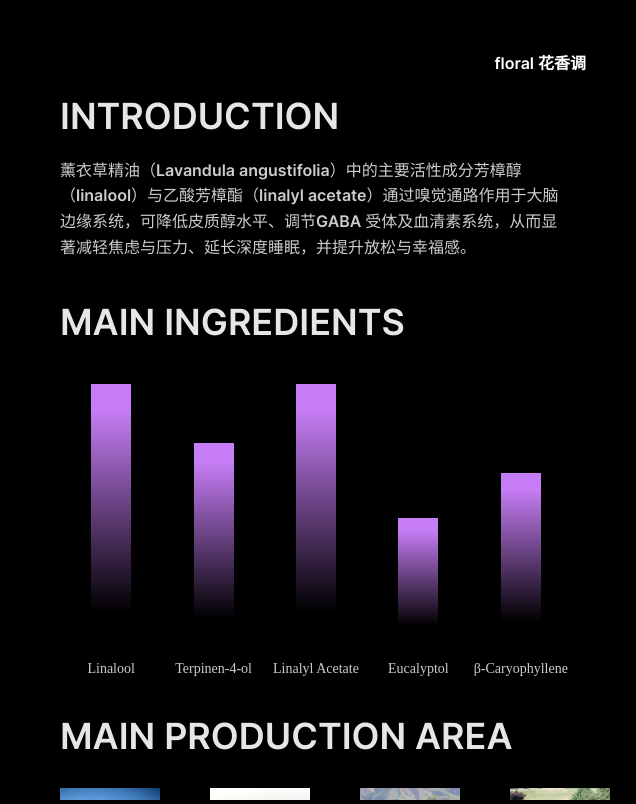
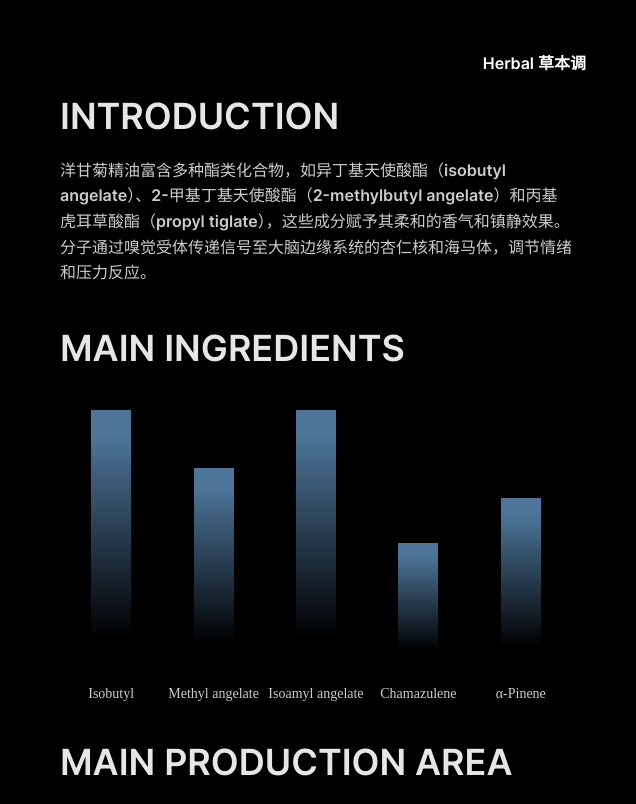
Before and after one commit to Yuxin-wq/Purfume, a plain HTML site: page pages/原料介绍3.html in a window 1280 px wide. Shown: the full height of the page, 644-1280 px from the left. Drawn offline with Linux system fonts and the light colour scheme.

Commit message:
jieshao3

```diff
--- a/assets/css/ingredient3-style.css
+++ b/assets/css/ingredient3-style.css
@@ -82,7 +82,7 @@ p,
 .bar {
   width: 40px;
   height: calc(100% - 20px);
-  background: linear-gradient(to top, #000000 10%, #c67df5 90%);
+  background: linear-gradient(to top, #000000 10%, #4C7599 90%);
   border-radius: 0;
 }
 
@@ -172,7 +172,7 @@ p,
 }
 
 /* 右上角固定文字 */
-.floral-title {
+.Herbal-title {
   position: fixed;
   top: 50px;
   right: 50px;
--- a/pages/原料介绍3.html
+++ b/pages/原料介绍3.html
@@ -14,7 +14,7 @@
     <!-- 左侧视频容器 -->
     <div class="video-container">
         <video autoplay loop muted playsinline>
-            <source src="../assets/videos/ingredient-Video.mp4" type="video/mp4">
+            <source src="../assets/videos/ingredient3-Video.mp4" type="video/mp4">
             您的浏览器不支持视频播放
         </video>
     </div>
@@ -24,31 +24,31 @@
         <!-- 1. 介绍文字 -->
         <section class="text-section">
             <h2>INTRODUCTION</h2>
-            <p>薰衣草精油（Lavandula angustifolia）中的主要活性成分芳樟醇（linalool）与乙酸芳樟酯（linalyl acetate）通过嗅觉通路作用于大脑边缘系统，可降低皮质醇水平、调节GABA 受体及血清素系统，从而显著减轻焦虑与压力、延长深度睡眠，并提升放松与幸福感。</p>
+            <p>洋甘菊精油富含多种酯类化合物，如异丁基天使酸酯（isobutyl angelate）、2-甲基丁基天使酸酯（2-methylbutyl angelate）和丙基虎耳草酸酯（propyl tiglate），这些成分赋予其柔和的香气和镇静效果。分子通过嗅觉受体传递信号至大脑边缘系统的杏仁核和海马体，调节情绪和压力反应。
         </section>
 
         <h2>MAIN INGREDIENTS</h2>
         <!-- 替换为柱状图表 -->
         <div class="bar-chart">
             <div class="bar-container">
-                <div class="bar" style="height: 100%; background: linear-gradient(to top, #000000 10%, #C67DF5 90%);"></div>
-                <p class="bar-label">Linalool</p>
+                <div class="bar" style="height: 100%; background: linear-gradient(to top, #000000 10%, #4C7599 90%);"></div>
+                <p class="bar-label">Isobutyl</p>
             </div>
             <div class="bar-container">
-                <div class="bar" style="height: 65%; background: linear-gradient(to top, #000000 10%, #C67DF5 90%);"></div>
-                <p class="bar-label">Terpinen-4-ol</p>
+                <div class="bar" style="height: 65%; background: linear-gradient(to top, #000000 10%, #4C7599 90%);"></div>
+                <p class="bar-label">Methyl angelate</p>
             </div>
             <div class="bar-container">
-                <div class="bar" style="height: 95%; background: linear-gradient(to top, #000000 10%, #C67DF5 90%);"></div>
-                <p class="bar-label">Linalyl Acetate</p>
+                <div class="bar" style="height: 95%; background: linear-gradient(to top, #000000 10%, #4C7599 90%);"></div>
+                <p class="bar-label">Isoamyl angelate</p>
             </div>
             <div class="bar-container">
-                <div class="bar" style="height: 40%; background: linear-gradient(to top, #000000 10%, #C67DF5 90%);"></div>
-                <p class="bar-label">Eucalyptol</p>
+                <div class="bar" style="height: 40%; background: linear-gradient(to top, #000000 10%, #4C7599 90%);"></div>
+                <p class="bar-label">Chamazulene</p>
             </div>
             <div class="bar-container">
-                <div class="bar" style="height: 55%; background: linear-gradient(to top, #000000 10%, #C67DF5 90%);"></div>
-                <p class="bar-label">β-Caryophyllene</p>
+                <div class="bar" style="height: 55%; background: linear-gradient(to top, #000000 10%, #4C7599 90%);"></div>
+                <p class="bar-label">α-Pinene</p>
             </div>
         </div>
 
@@ -58,25 +58,25 @@
             <!-- 四张产区图片 + 文字 -->
             <div class="region-container">
                 <div class="region-item">
-                    <img src="../assets/images/region1-薰衣草.jpg" alt="产区1">
+                    <img src="../assets/images/region1-洋甘菊.jpg" alt="产区1">
+                    <p class="region-text">French</p>
+                </div>
+                <div class="region-item">
+                    <img src="../assets/images/region2-洋甘菊.jpg" alt="产区2">
+                    <p class="region-text">England</p>
+                </div>
+                <div class="region-item">
+                    <img src="../assets/images/region3-洋甘菊.jpg" alt="产区3">
                     <p class="region-text">Bulgaria</p>
                 </div>
                 <div class="region-item">
-                    <img src="../assets/images/region2-薰衣草.jpg" alt="产区2">
-                    <p class="region-text">French</p>
-                </div>
-                <div class="region-item">
-                    <img src="../assets/images/region3-薰衣草.jpg" alt="产区3">
-                    <p class="region-text">China (Ili, Xinjiang)</p>
-                </div>
-                <div class="region-item">
-                    <img src="../assets/images/region4-薰衣草.jpg" alt="产区4">
-                    <p class="region-text">Spanish</p>
+                    <img src="../assets/images/region4-洋甘菊.jpg" alt="产区4">
+                    <p class="region-text">Italy</p>
                 </div>
             </div>
         </div>
 
-        <div class="floral-title">floral 花香调</div>
+        <div class="Herbal-title">Herbal 草本调</div>
     </div>
 </body>
 </html>
```
